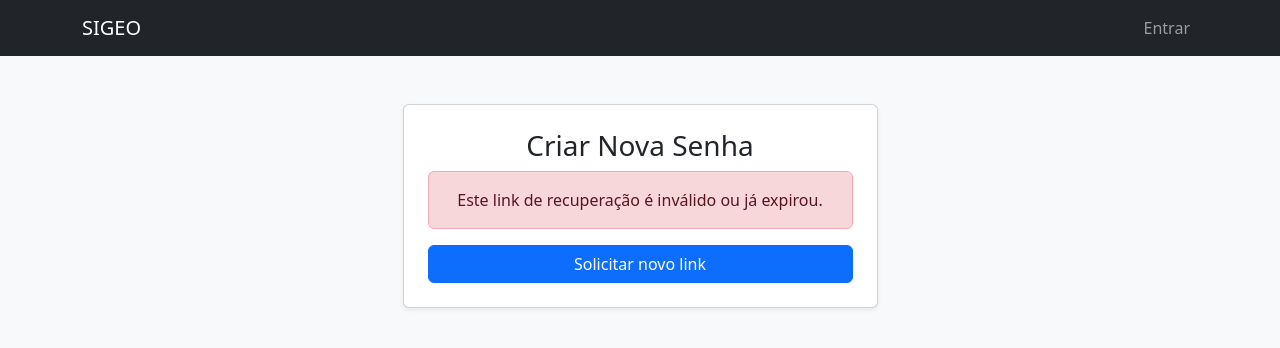
After one commit to brunavdelgobo/2026-pds-sigeo, a Django app: page /recuperar-senha/1/1/ in a window 1280 px wide. The commit adds this page. Shown: the top 348 px of the page. Run offline with Django 5.2, Linux system fonts and the light colour scheme.

Commit message:
Redefinição de senha pelo email

```diff
--- a/SIGEO/urls.py
+++ b/SIGEO/urls.py
@@ -9,6 +9,7 @@ from django.urls import path
 from . import views
 from django.conf import settings
 from django.conf.urls.static import static
+from django.contrib.auth import views as auth_views
 
 urlpatterns = [
     path("admin/", admin.site.urls),
@@ -34,6 +35,10 @@ urlpatterns = [
     path('relatorio/inventario/csv/', views.relatorio_inventario_csv, name='relatorio_inventario_csv'),
     path('aumentar-pedido/<int:subcategoria_id>/', views.aumentar_qtd_pedido, name='aumentar_qtd_pedido'),
     path('diminuir-pedido/<int:subcategoria_id>/', views.diminuir_qtd_pedido, name='diminuir_qtd_pedido'),
+    path('recuperar-senha/', auth_views.PasswordResetView.as_view(template_name='senha_reset.html'), name='password_reset'),
+    path('recuperar-senha/enviado/', auth_views.PasswordResetDoneView.as_view(template_name='senha_reset_done.html'), name='password_reset_done'),
+    path('recuperar-senha/<uidb64>/<token>/', auth_views.PasswordResetConfirmView.as_view(template_name='senha_reset_confirm.html'), name='password_reset_confirm'),
+    path('recuperar-senha/concluido/', auth_views.PasswordResetCompleteView.as_view(template_name='senha_reset_complete.html'), name='password_reset_complete'),
 ]
 
 urlpatterns += static(settings.MEDIA_URL, document_root=settings.MEDIA_ROOT)
--- a/templates/login.html
+++ b/templates/login.html
@@ -21,9 +21,9 @@
             {% if erro %}
             <div class="alert alert-danger mt-3">{{ erro }}</div>
             {% endif %}
-
             <p class="mt-3 text-center">
-                <a href="/registrar/">Criar uma conta</a>
+                <a href="{% url 'password_reset' %}" class="text-decoration-none">Esqueci minha senha</a><br>
+                <a href="{% url 'registrar' %}" class="text-decoration-none fw-bold mt-2 d-inline-block">Criar uma conta</a>
             </p>
         </div>
     </div>
--- /dev/null
+++ b/templates/senha_reset_confirm.html
@@ -0,0 +1,18 @@
+{% extends "base.html" %}
+{% block content %}
+<div class="row justify-content-center mt-5">
+    <div class="col-md-5 card shadow-sm p-4">
+        <h3 class="text-center">Criar Nova Senha</h3>
+        {% if validlink %}
+            <form method="POST">
+                {% csrf_token %}
+                {{ form.as_p }}
+                <button type="submit" class="btn btn-success w-100">Confirmar Nova Senha</button>
+            </form>
+        {% else %}
+            <div class="alert alert-danger text-center">Este link de recuperação é inválido ou já expirou.</div>
+            <a href="{% url 'password_reset' %}" class="btn btn-primary w-100">Solicitar novo link</a>
+        {% endif %}
+    </div>
+</div>
+{% endblock %}
```
Also changed, not shown: SIGEO/settings.py (+8 -3 lines), templates/senha_reset.html (added, +14 -0 lines), templates/senha_reset_complete.html (added, +8 -0 lines), templates/senha_reset_done.html (added, +9 -0 lines).
